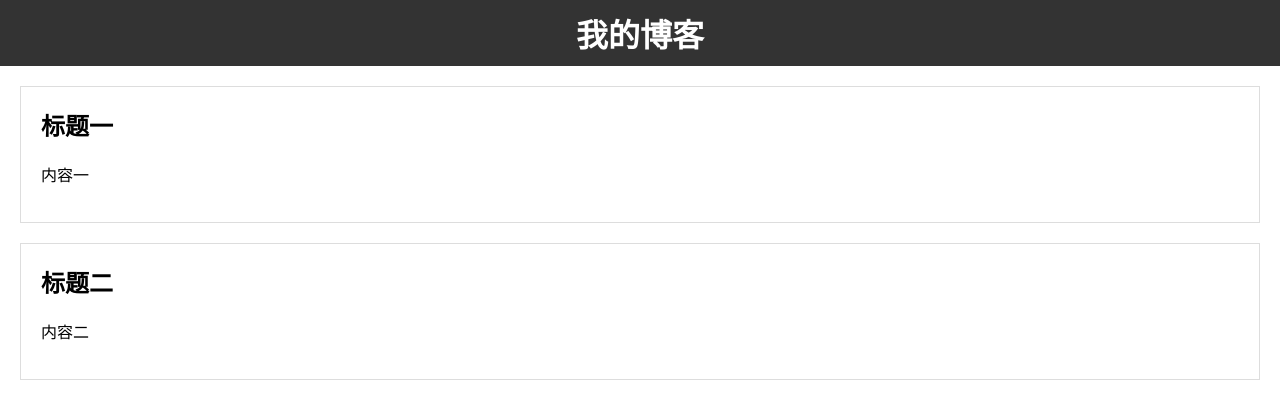
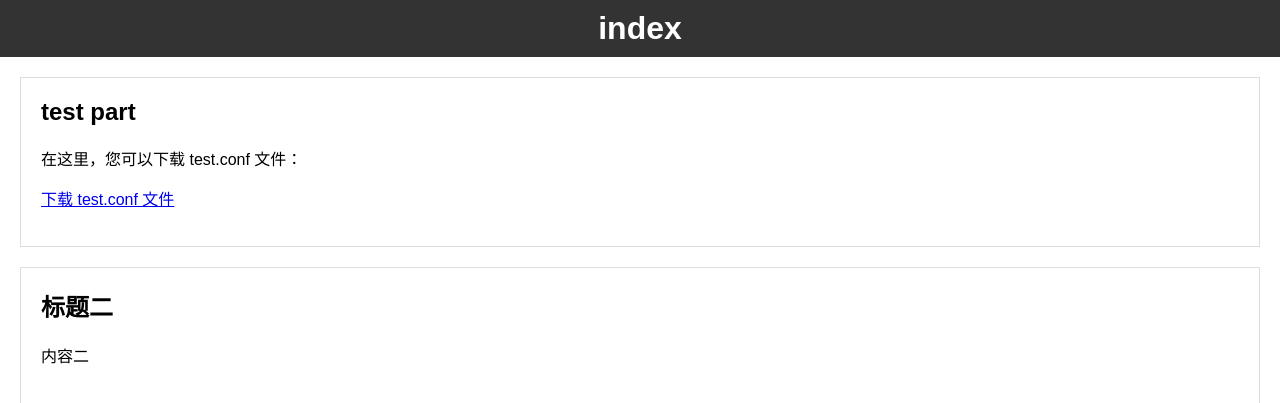
Before and after one commit to rain-12138/rain-12138.github.io, a plain HTML site: page index.html in a window 1280 px wide. Shown: the top 403 px of the page. Drawn offline with Linux system fonts and the light colour scheme.

Commit message:
initial commit

```diff
--- a/index.html
+++ b/index.html
@@ -3,17 +3,18 @@
 <head>
   <meta charset="UTF-8">
   <meta name="viewport" content="width=device-width, initial-scale=1.0">
-  <title>我的博客</title>
+  <title>index</title>
   <link rel="stylesheet" href="styles.css">
 </head>
 <body>
   <header>
-    <h1>我的博客</h1>
+    <h1>index</h1>
   </header>
   <main>
     <section class="blog-post">
-      <h2>标题一</h2>
-      <p>内容一</p>
+      <h2>test part</h2>
+	  <p>在这里，您可以下载 test.conf 文件：</p>
+      <p><a href="Downloads/test.conf">下载 test.conf 文件</a></p>
     </section>
     <section class="blog-post">
       <h2>标题二</h2>
```
Also changed, not shown: 1 other file.
